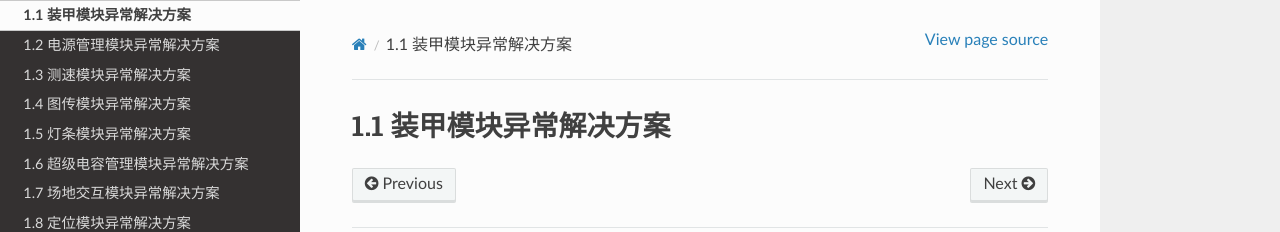
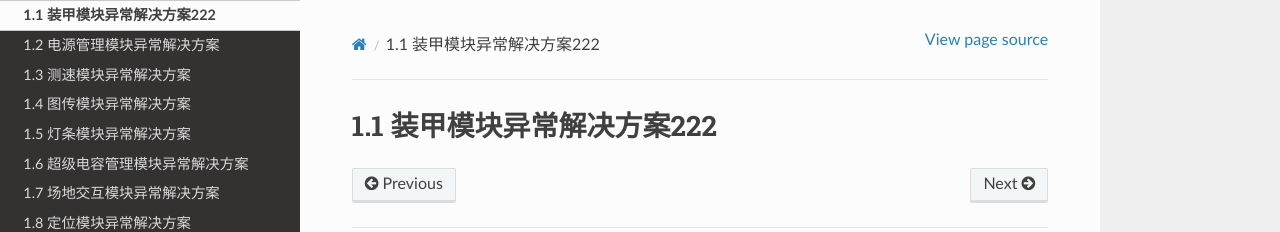
Before and after one commit to RoboMaster/RefereeSystem_Help, a Sphinx documentation site: the page built from docs/4-1.md, in a window 1280 px wide. Shown: the top 232 px of the page. Built offline with Sphinx 7.4.7 and the Read the Docs theme 2.0.0, drawn with Linux system fonts in a browser that asks for light colours.

Commit message:
Update 4-1.md

```diff
--- a/docs/4-1.md
+++ b/docs/4-1.md
@@ -1 +1 @@
-# 1.1 装甲模块异常解决方案
+# 1.1 装甲模块异常解决方案222
```
